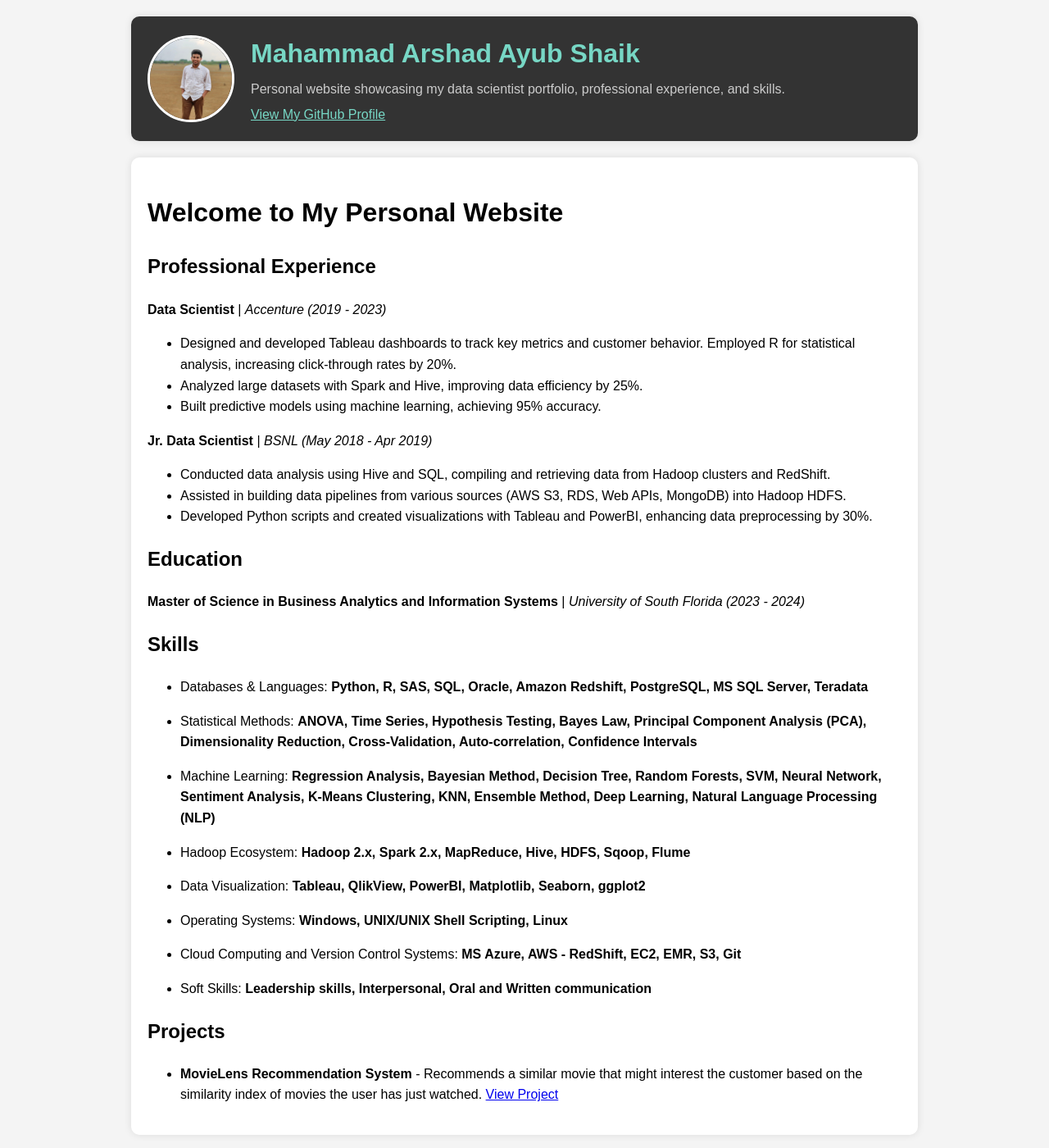
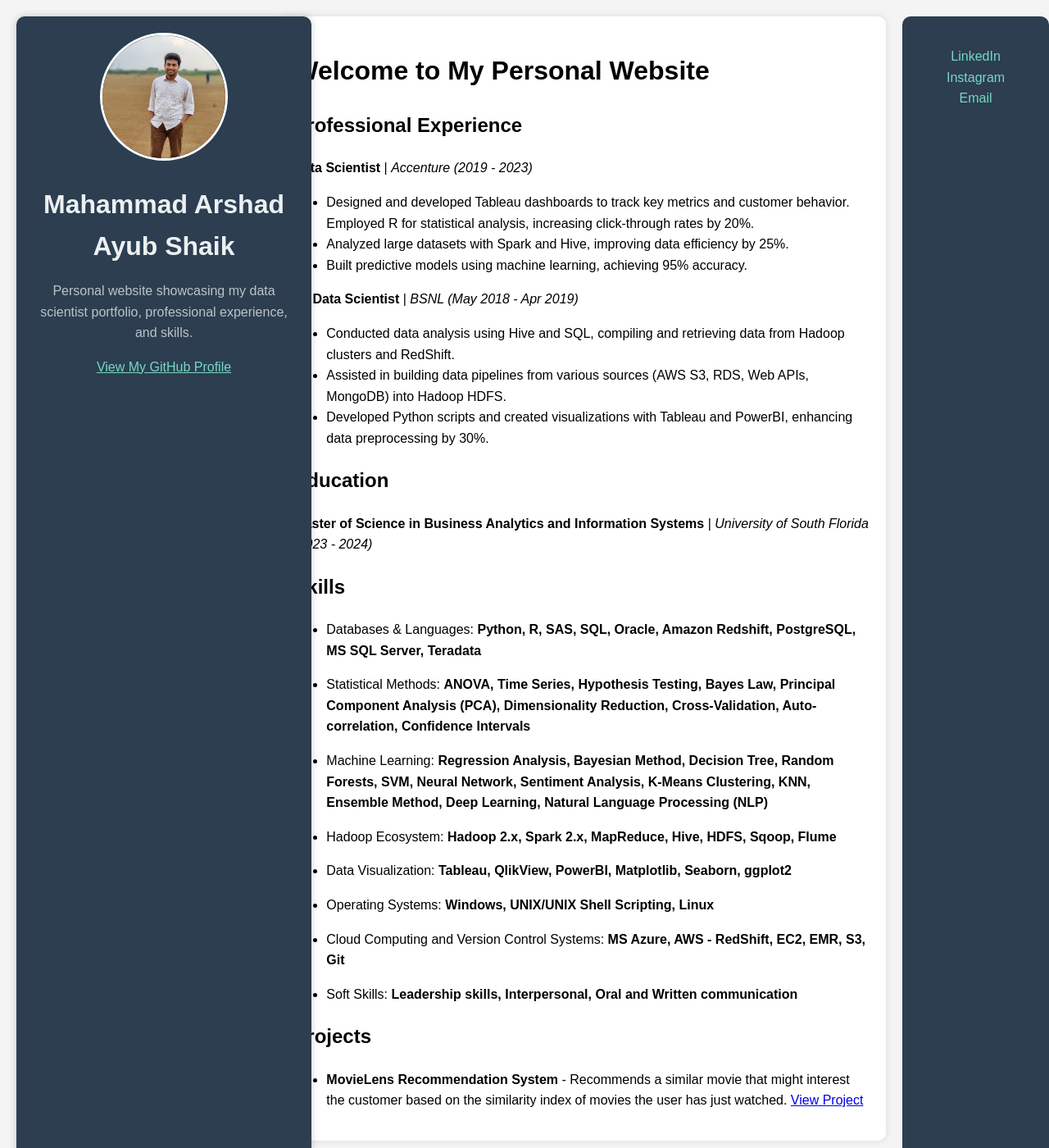
Before and after one commit to arshadsm/arshadsm.github.io, a Jekyll site: the page built from index.md, in a window 1280 px wide and 1400 px high. Shown: the whole window at 82% size. Built offline with Jekyll 4.4.1, drawn with Linux system fonts in a browser that asks for light colours.

Commit message:
Update default.html

```diff
--- a/_layouts/default.html
+++ b/_layouts/default.html
@@ -11,53 +11,57 @@
       margin: 0;
       padding: 0;
       background-color: #f4f4f4;
+      display: flex;
     }
     .container {
-      max-width: 960px;
+      max-width: 1200px;
       margin: auto;
+      display: flex;
       padding: 20px;
     }
-    header {
-      display: flex;
-      align-items: center;
-      background: #333;
+    .sidebar {
+      background: #2c3e50;
       color: #fff;
       padding: 20px;
       border-radius: 10px;
+      width: 25%;
+      text-align: center;
+      box-shadow: 0 0 10px rgba(0, 0, 0, 0.2);
+      position: fixed;
+      height: 100vh;
+      overflow: hidden;
+    }
+    .sidebar img {
       margin-bottom: 20px;
-      box-shadow: 0 0 10px rgba(0, 0, 0, 0.1);
-    }
-    header img {
       border-radius: 50%;
-      width: 100px;
-      height: 100px;
-      margin-right: 20px;
+      width: 150px;
+      height: 150px;
+      object-fit: cover;
       border: 3px solid #fff;
     }
-    header .profile-info {
-      flex-grow: 1;
+    .sidebar h1 {
+      margin: 0;
+      color: #ecf0f1;
     }
-    header h1 {
-      margin: 0;
-      color: #77d7c5;
+    .sidebar p {
+      color: #bdc3c7;
     }
-    header p {
-      margin: 5px 0;
-      color: #ccc;
-    }
-    main {
+    .content {
+      margin-left: 30%;
+      width: 70%;
+      padding: 20px;
       background: #fff;
-      padding: 20px;
       border-radius: 10px;
       box-shadow: 0 0 10px rgba(0, 0, 0, 0.1);
     }
     footer {
       text-align: center;
       padding: 20px;
-      background: #333;
+      background: #2c3e50;
       color: #fff;
+      clear: both;
+      margin-top: 20px;
       border-radius: 10px;
-      margin-top: 20px;
     }
     footer ul {
       list-style: none;
@@ -71,30 +75,26 @@
       color: #77d7c5;
       text-decoration: none;
     }
-    footer ul li a:hover {
-      text-decoration: underline;
-    }
   </style>
 </head>
 <body>
   <div class="container">
-    <header>
+    <div class="sidebar">
       <img src="{{ site.profile_picture }}" alt="Profile picture">
-      <div class="profile-info">
       <h1>{{ site.title }}</h1>
       <p>{{ site.description }}</p>
       <a href="{{ site.url }}" style="color: #77d7c5;">View My GitHub Profile</a>
     </div>
-    </header>
-    <main>
+    <div class="content">
       {{ content }}
-    </main>
+    </div>
+  </div>
   <footer>
     <ul>
       <li><a href="{{ site.linkedin }}" target="_blank">LinkedIn</a></li>
       <li><a href="{{ site.instagram }}" target="_blank">Instagram</a></li>
+      <li><a href="{{ site.email }}" target="_blank">Email</a></li>
     </ul>
   </footer>
-  </div>
 </body>
 </html>
```
Lines whose indentation alone changed are shown as unchanged.
